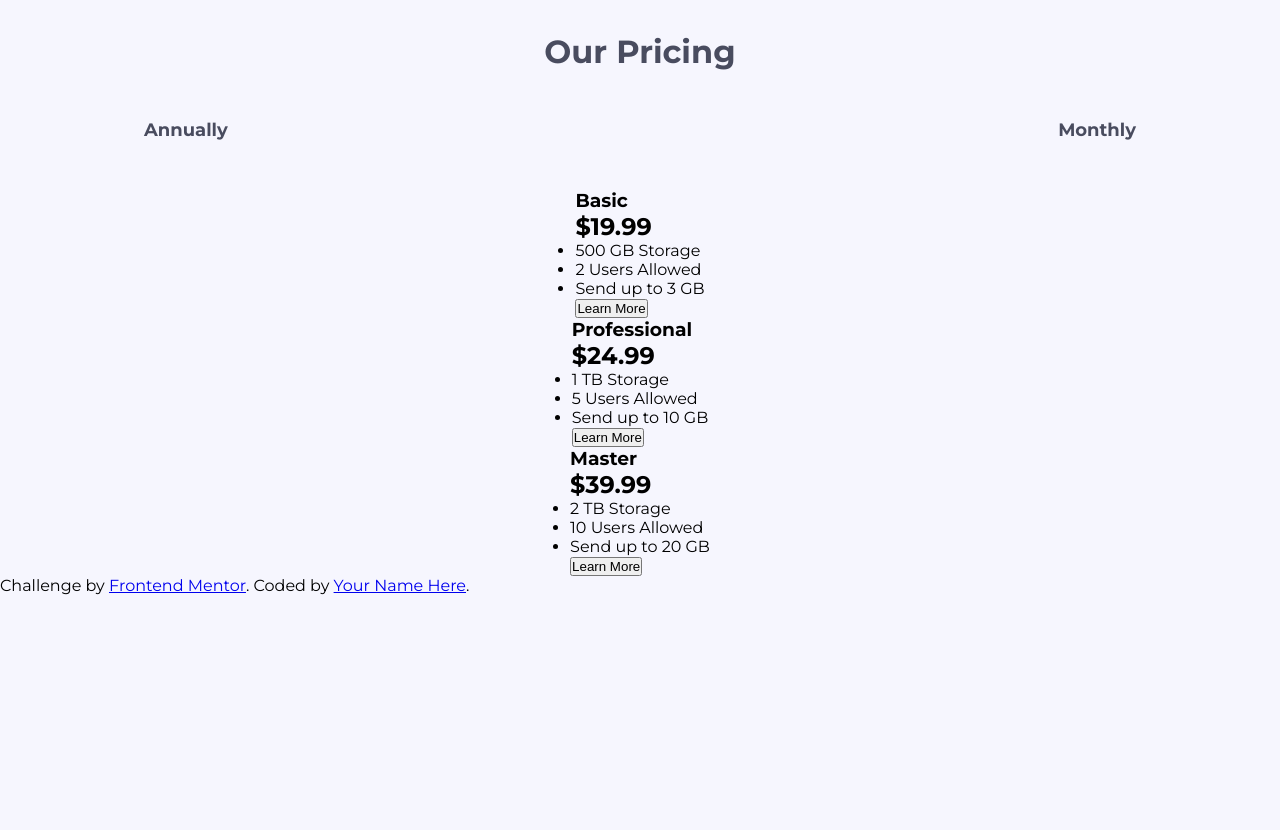
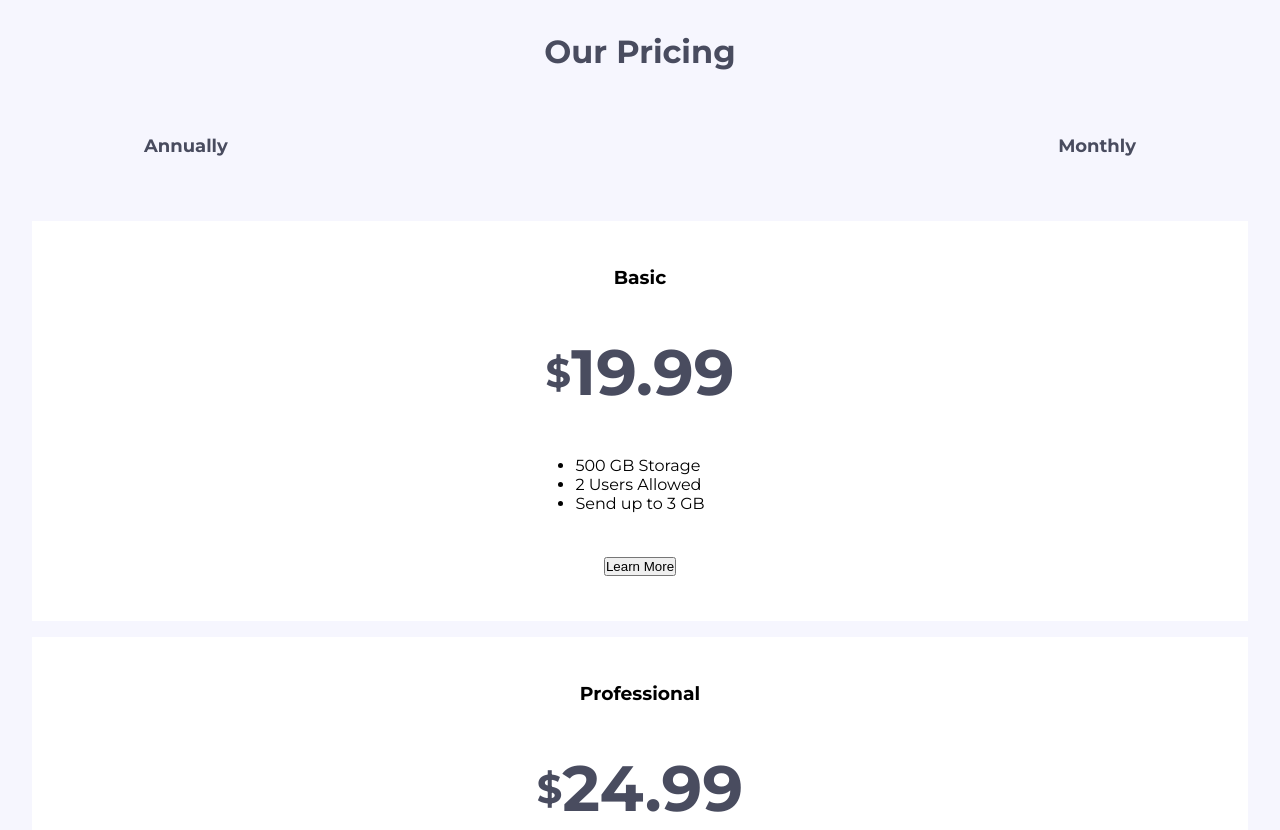
Before and after one commit to Chimoneg27/Pricing-Component, a plain HTML site: page index.html in a window 1280 px wide. Shown: the top 830 px of the page. Before the commit the page ends 800 px from the top, so only its background shows below. Drawn offline with Linux system fonts and the light colour scheme.

Commit message:
start styles for pricing cards

```diff
--- a/styles/mobile.css
+++ b/styles/mobile.css
@@ -25,6 +25,7 @@ body {
     flex-direction: column;
     align-items: center;
     justify-content: space-between;
+    gap: 1rem;
 }
 
  h1 {
@@ -43,3 +44,24 @@ body {
     margin-top: 2rem;
     margin-bottom: 2rem;
 }
+
+.cards {
+    display: flex;
+    flex-direction: column;
+    align-items: center;
+    justify-content: space-evenly;
+    background-color: white;
+    width: 95%;
+    height: 25rem;
+}
+
+.cards h2 {
+    font-size: 4rem;
+    color: var(--Dark-Grayish-Blue);
+    display: flex;
+    align-items: center;
+}
+
+.cards span {
+    font-size: 2.5rem;
+}
```
